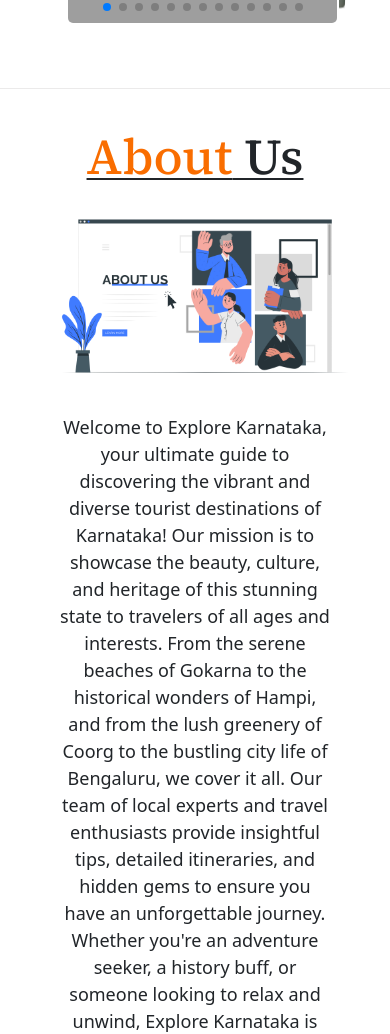
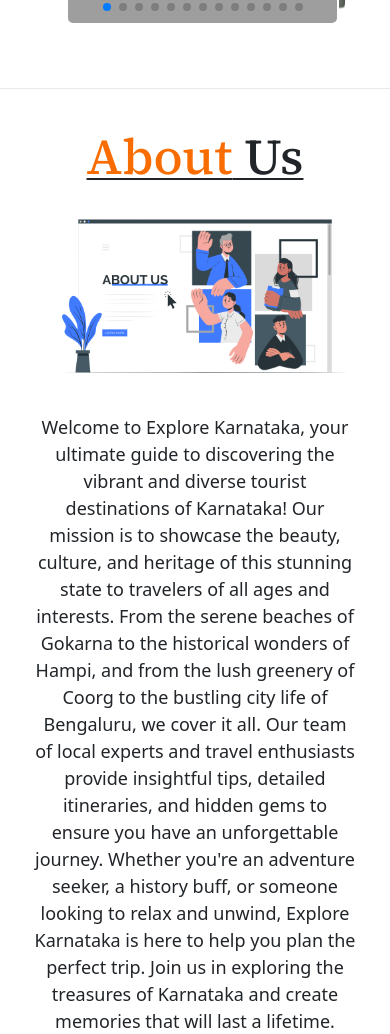
Before and after one commit to DKS2424/Wanderlust, a website: page index.html in a window 390 px wide. Shown: the part 2731-3765 px from the top of the page. Drawn offline with nearby package versions, Linux system fonts and the light colour scheme; grey boxes are pictures that could not be loaded; a web font is replaced by a local one.

Commit message:
Update app.css

```diff
--- a/app.css
+++ b/app.css
@@ -491,7 +491,7 @@
 
     .aboutus p {
         margin-top: -10px;
-        width: 70%;
+         width: 83%;
         font-weight: 80;
     }
 }
```
